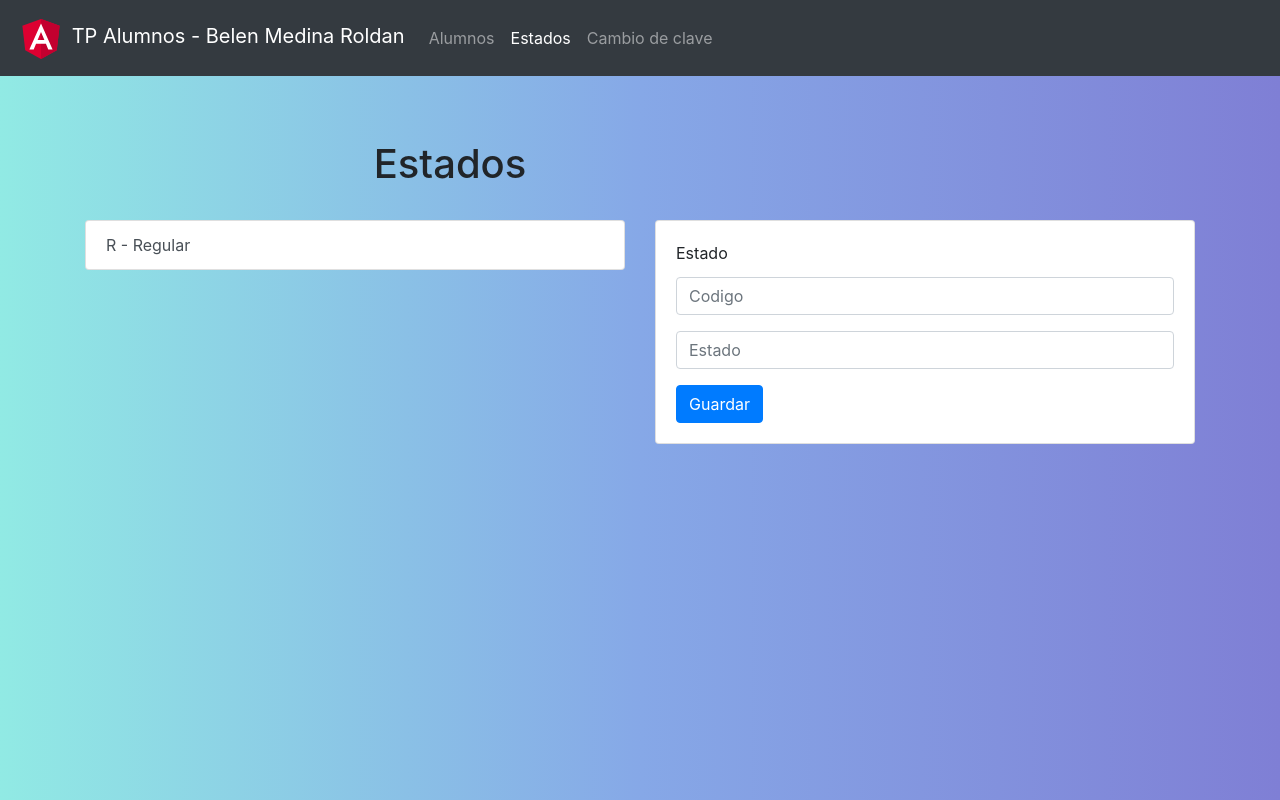
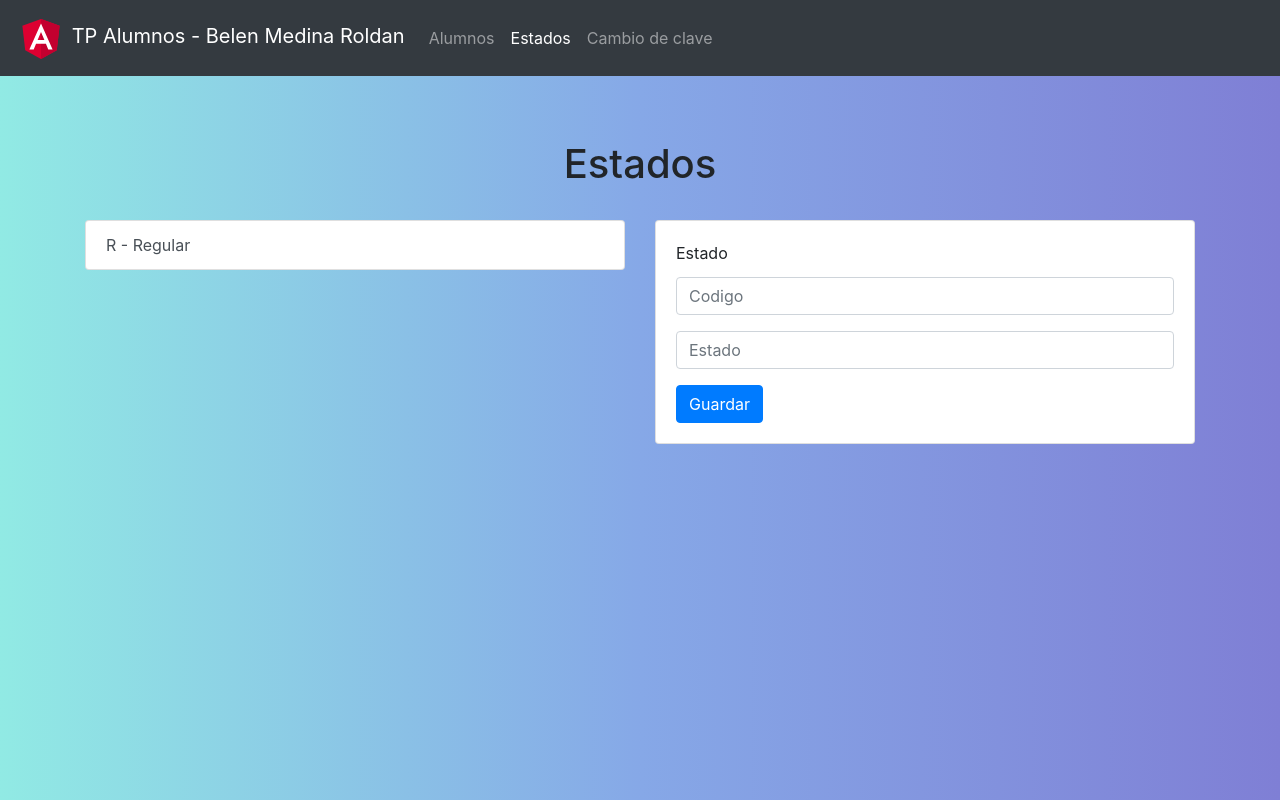
Before and after one commit to belenmr/tp-alumnos-angular, an Angular app: page /estados in a window 1280 px wide. Built offline with nearby package versions, Linux system fonts and the light colour scheme.

Commit message:
Se modifica vista de componente estado

```diff
--- a/src/app/components/status/status.component.html
+++ b/src/app/components/status/status.component.html
@@ -1,9 +1,10 @@
 <div class="container">
+    <div class="row justify-content-md-center">
+        <h1 class="text-center">Estados</h1>
+    </div>
     <div class="row">
         <div class="col-sm-8">
-            <h1 class="text-center">
-                Estados
-            </h1>
+
         </div>
         <div class="col-sm-4">
             <div class="alert alert-success alert-dismissable" *ngIf="msg">
```
